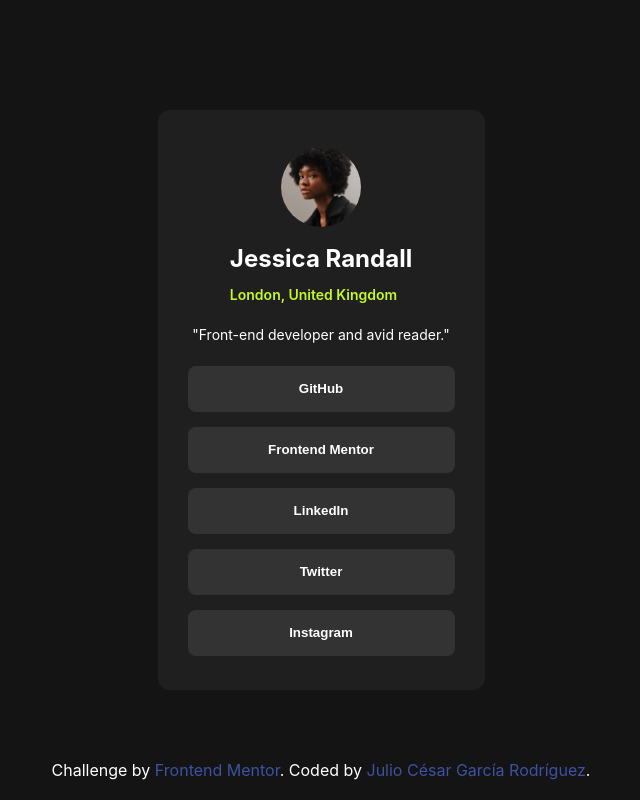
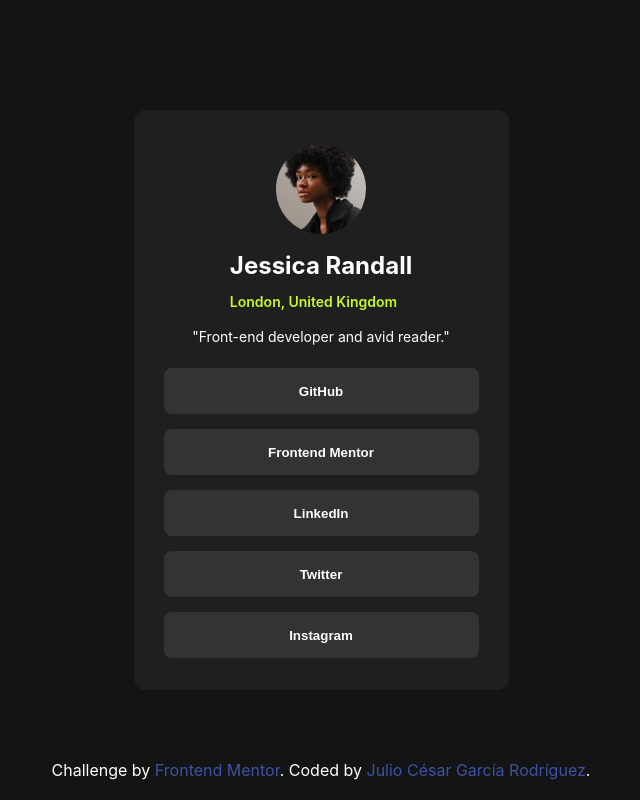
Before and after one commit to IuliusCaesarGR/Social-links-profile, a plain HTML site: page index.html in a window 1280 px wide. Shown: the whole page, without its empty margins (319-959 px from the left). Drawn offline with Linux system fonts and the light colour scheme.

Commit message:
add pointer and more

```diff
--- a/style/index.css
+++ b/style/index.css
@@ -34,7 +34,9 @@ figure {
     align-items: center;
 }
 .card{
-    width: 327px;
+    width: 50vw;
+    min-width: 327px;
+    max-width: 375px;
     height: 580px;
     background-color: var(--clr-card);
     display: flex;
@@ -45,12 +47,12 @@ figure {
     padding: 30px;
 }
 .profile-info{
-    height: 30%;
+    height: 32%;
     display: flex;
     flex-direction: column;
     justify-content: space-between;
     img{
-     width: 80px;
+     width: 90px;
      border-radius: 50%;
      position: relative;
      left: 50%;
@@ -83,6 +85,7 @@ figure {
         color: var(--clr-text);
         margin-top: 15px;
         font-weight: 700;
+        cursor: pointer;
     }
     button:hover{
         background-color: var(--clr-location);
```
